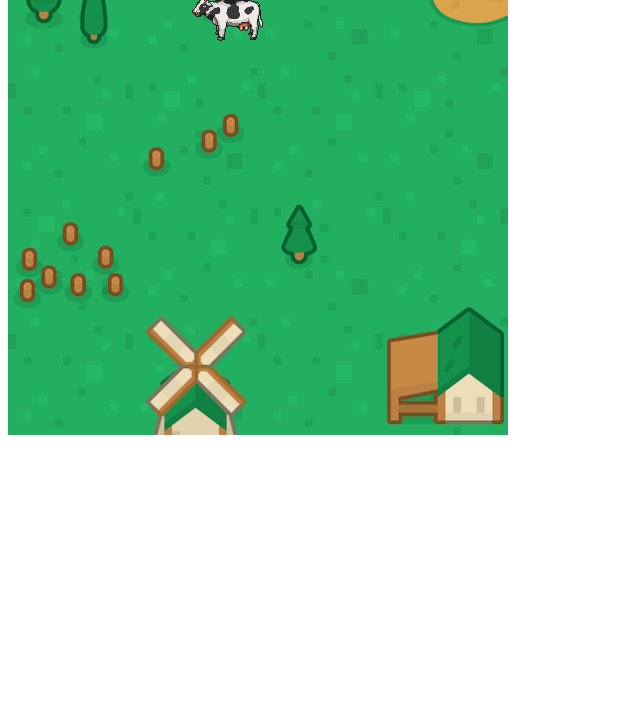
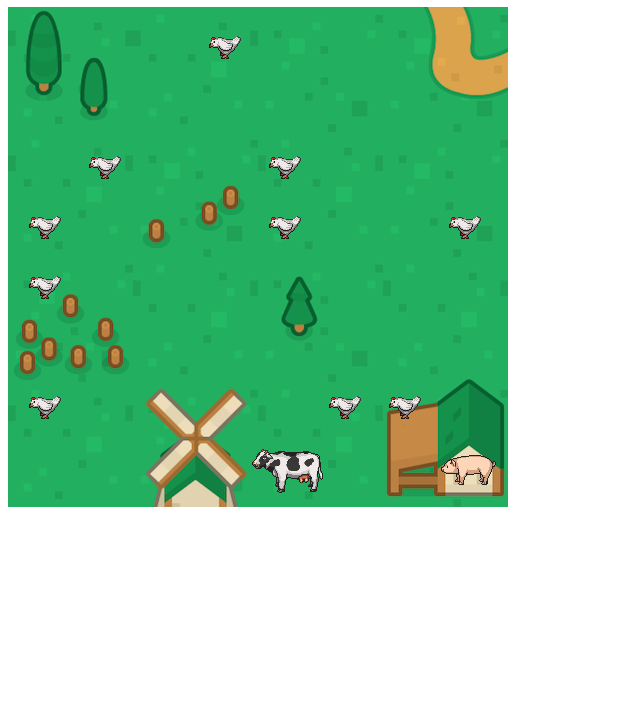
Before and after one commit to victoranpozo/testjs, a plain HTML site: page villa.html in a window 1280 px wide. Shown: the part 73-800 px from the top of the page, without its empty margins (0-640 px from the left). Drawn offline with Linux system fonts and the light colour scheme.

Commit message:
Villa Platzi

```diff
--- a/villa.html
+++ b/villa.html
@@ -5,6 +5,7 @@
 		<title>Villa Platzi</title>
 	</head>
 	<body>
+		<h1> Villa Platzi </h1>
 		<canvas width="500" height="500" id="villaplatzi">
 		</canvas>
 		<script src="villa.js">
--- a/villa.js
+++ b/villa.js
@@ -1,66 +1,210 @@
 var canvas 	= document.getElementById("villaplatzi");
 var context 	= canvas.getContext("2d");
 
+// Creación de objetos
+// url y loaded son atributos del objeto
 var fondo = {
-  url		: "img/tile.png",
-  cargaOK	: false
+	url	: "img/tile.png",
+	loaded	: false
 };
 
 var vaca = {
-  url		: "img/vaca.png",
-  cargaOK	: false
+	url	: "img/vaca.png",
+	loaded	: false
 };
 
-// Número aleatorio
-var cantidad = aleatorio(1, 10);
+var pollo = {
+	url	: "img/pollo.png",
+	loaded	: false
+};
 
+var cerdo = {
+	url	: "img/cerdo.png",
+	loaded	: false
+};
 
-fondo.imagen = new Image(); // Image es una clase: Image imagen
+// Creaci{on de la clase Position
+class Position{
+	constructor(x, y)
+	{
+		this.x = x;
+		this.y = y;
+	}
+}
+
+min = new Position(-10,-25);
+max = new Position(430,440);
+
+fondo.imagen = new Image();
 fondo.imagen.src = fondo.url;
 fondo.imagen.addEventListener("load", cargarFondo);
 
 vaca.imagen = new Image();
 vaca.imagen.src = vaca.url;
 vaca.imagen.addEventListener("load", cargarVacas);
+vaca.cantidad = aleatorio(1,5);
+vaca.position = [];
+
+pollo.imagen = new Image();
+pollo.imagen.src = pollo.url;
+pollo.imagen.addEventListener("load", cargarPollos);
+pollo.cantidad = aleatorio(1,10)
+pollo.position = [];
+
+cerdo.imagen = new Image();
+cerdo.imagen.src = cerdo.url;
+cerdo.imagen.addEventListener("load", cargarCerdos);
+cerdo.cantidad = 1;//aleatorio(1,3);
+cerdo.position = [];
+cerdo.step = 10;
+
+var tecla = {
+	LEFT	:	37,
+	UP	:	38,
+	RIGHT	:	39,
+	DOWN	:	40
+};
+
+document.addEventListener("keydown", keyPress);
 
 function cargarFondo()
 {
-  fondo.cargaOK = true;
+	fondo.loaded = true;
 	dibujar();
 }
 
 function cargarVacas()
 {
-  vaca.cargaOK = true;
+	vaca.loaded = true;
+
+	var cnt, x, y;
+	for(cnt = 0; cnt < vaca.cantidad; cnt++)
+	{
+		x = 60*aleatorio(0,7);
+		y = 60*aleatorio(0,7);
+		vaca.position[cnt] = new Position(x,y);
+	}
+
+	dibujar();
+}
+
+function cargarPollos()
+{
+	pollo.loaded = true;
+
+	var cnt, x, y;
+	for(cnt = 0; cnt < pollo.cantidad; cnt++)
+	{
+		x = 60*aleatorio(0,7);
+		y = 60*aleatorio(0,7);
+		pollo.position[cnt] = new Position(x,y);
+
+	}
+
+	dibujar();
+}
+
+function cargarCerdos()
+{
+	cerdo.loaded = true;
+
+	var cnt, x, y;
+	for(cnt = 0; cnt < cerdo.cantidad; cnt++)
+	{
+		x = 60*aleatorio(0,7);
+		y = 60*aleatorio(0,7);
+		cerdo.position[cnt] = new Position(x,y);
+
+	}
+
 	dibujar();
 }
 
 function dibujar()
 {
-  if(fondo.cargaOK)
+	var cnt, x, y;
+
+	if(fondo.loaded)
 	{
 		context.drawImage(fondo.imagen, 0, 0);
 	}
 
-  if(vaca.cargaOK)
+	if(vaca.loaded)
 	{
-    //console.log(cantidad);
-    for(var v=0; v < cantidad; v++)
+		for(cnt = 0; cnt < vaca.cantidad; cnt++)
 		{
-      var x = aleatorio(0, 7);
-      var y = aleatorio(0, 10);
-      var x = x * 60;
-      var y = y * 40;
+			x = vaca.position[cnt].x;
+			y = vaca.position[cnt].y;
 			context.drawImage(vaca.imagen, x, y);
 		}
 	}
+
+	if(pollo.loaded)
+	{
+		for(cnt = 0; cnt < pollo.cantidad; cnt++)
+		{
+			x = pollo.position[cnt].x;
+			y = pollo.position[cnt].y;
+			context.drawImage(pollo.imagen,x,y);
+		}
 	}
 
-function aleatorio(min, maxi)
+	if(cerdo.loaded)
+	{
+		for(cnt = 0; cnt < cerdo.cantidad; cnt++)
+		{
+			x = cerdo.position[cnt].x;
+			y = cerdo.position[cnt].y;
+			context.drawImage(cerdo.imagen,x,y);
+		}
+
+
+	}
+}
+
+function aleatorio(min, max)
 {
   var resultado;
-  resultado = Math.floor(Math.random() * (maxi - min + 1)) + min;
+  resultado = Math.floor(Math.random() * (max - min + 1)) + min;
   return resultado;
 }
 
-//alert("OK");
+function keyPress(evento)
+{
+	switch(evento.keyCode)
+	{
+		case tecla.LEFT:
+			cerdo.position[0].x -= cerdo.step;
+			if(cerdo.position[0].x <= min.x)
+			{
+				cerdo.position[0].x = min.x;
+			}
+			break;
+
+		case tecla.UP:
+			cerdo.position[0].y -= cerdo.step;
+			if(cerdo.position[0].y <= min.y)
+			{
+				cerdo.position[0].y = min.y;
+			}
+			break;
+
+		case tecla.RIGHT:
+			cerdo.position[0].x += cerdo.step;
+			if(cerdo.position[0].x >= max.x)
+			{
+				cerdo.position[0].x = max.x;
+			}
+			break;
+
+		case tecla.DOWN:
+			cerdo.position[0].y += cerdo.step;
+			if(cerdo.position[0].y >= max.y)
+			{
+				cerdo.position[0].y = max.y;
+			}
+			break;
+	}
+
+	dibujar();
+}
```
Also changed, not shown: index.html (+2 -2 lines), 1 other file. Lines whose indentation alone changed are shown as unchanged.
